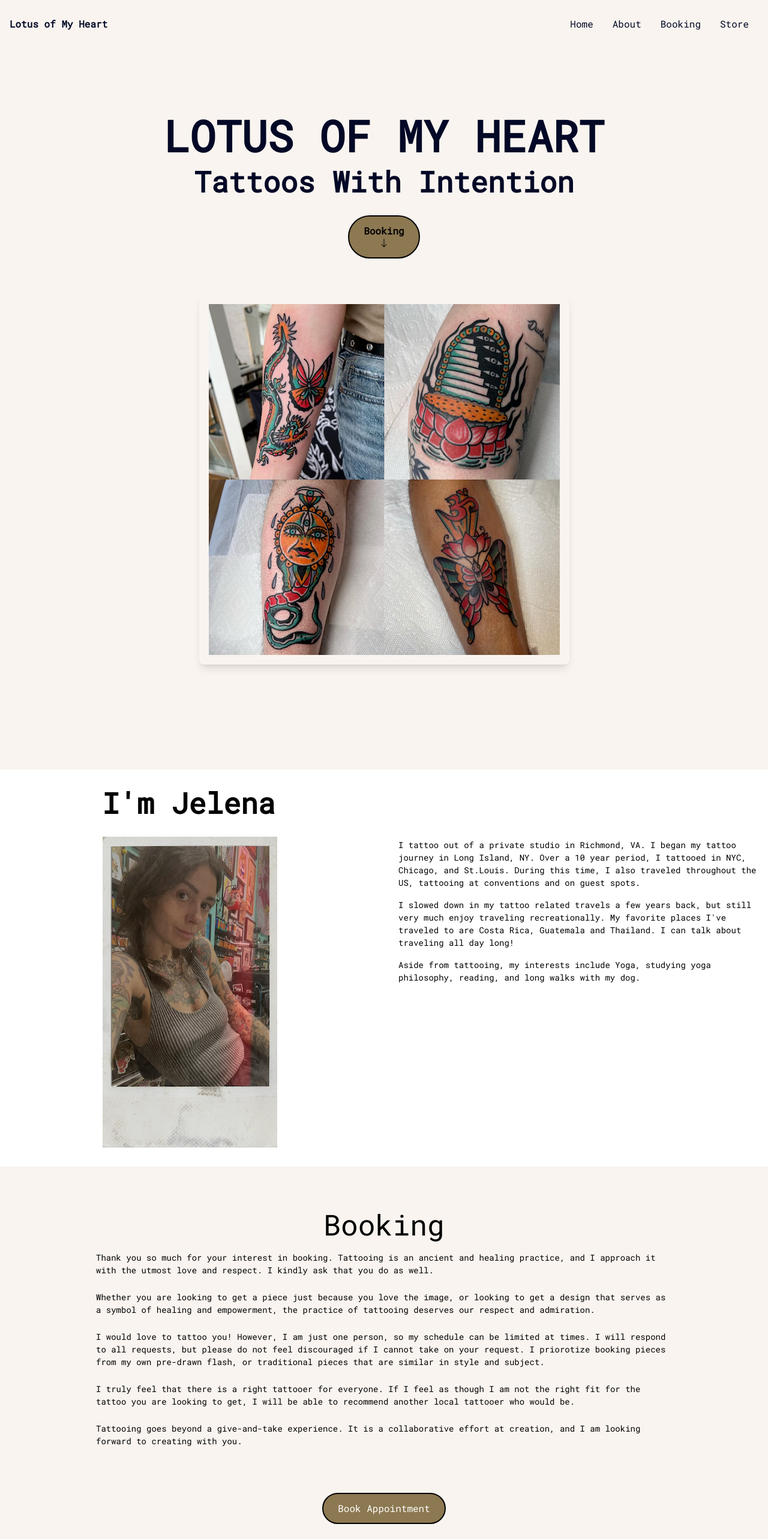
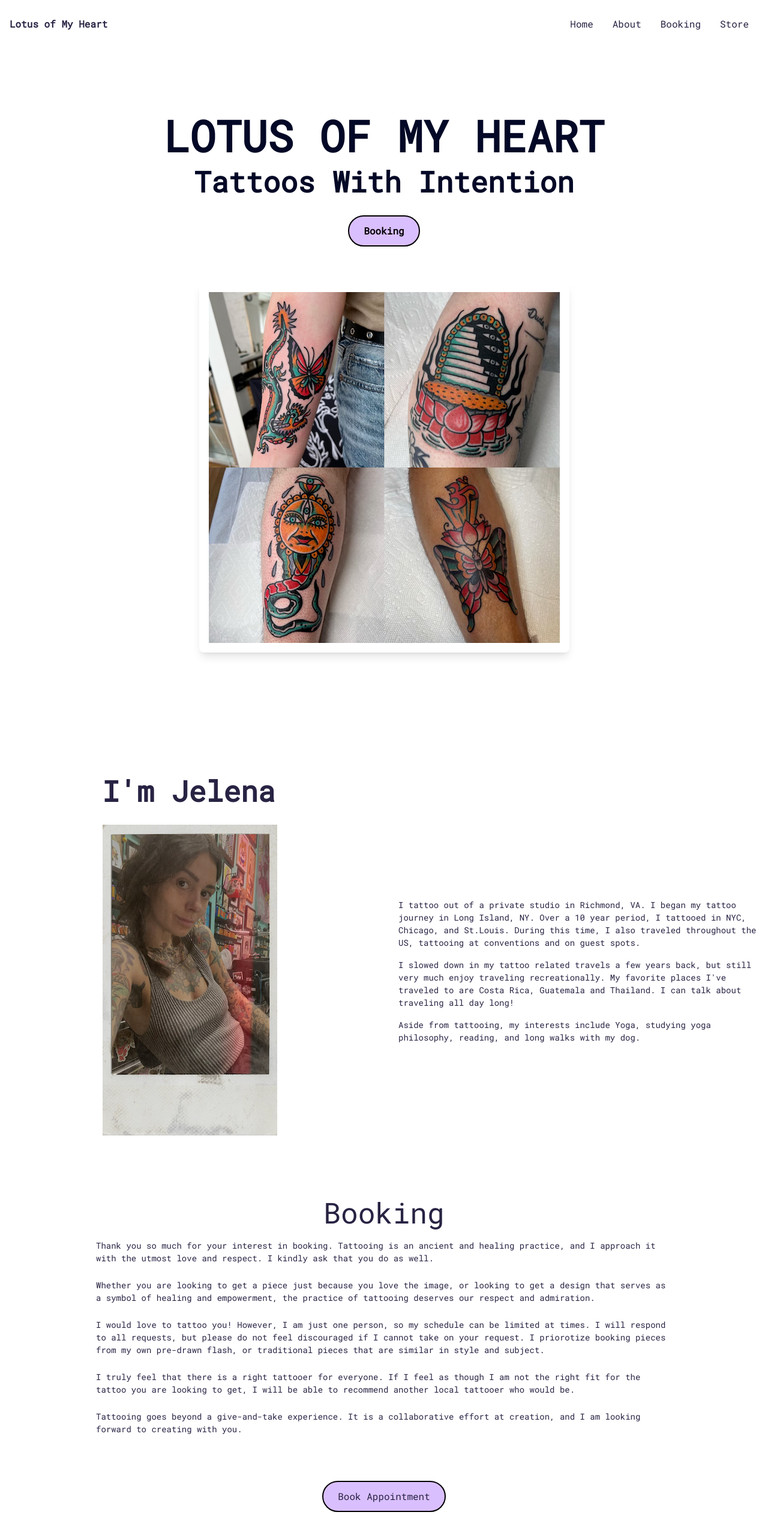
Before and after one commit to rossagordon/Lotus-of-My-Heart, a React (Create React App) app: page / in a window 1280 px wide. Shown: the top 2566 px of the page at 60% size. Built offline with nearby package versions, Linux system fonts and the light colour scheme.

Commit message:
colors updated

```diff
--- a/src/components/About.jsx
+++ b/src/components/About.jsx
@@ -5,7 +5,7 @@ const About = () => {
   return (
     <div
       name="about"
-      className="w-full  grid sm:grid-cols-2 md:grid-cols-2 gap-4"
+      className="w-full bg-[#ffffff] text-[#272343] grid sm:grid-cols-2 md:grid-cols-2 gap-4"
     >
       {/* Left Side */}
       <div className="justify-center items-center mx-auto p-8">
@@ -14,7 +14,7 @@ const About = () => {
           <img src={Jelena} className="" alt="Jelena" />
         </div>
       </div>
-      <div className="p-4 sm:pt-[115px] ">
+      <div className="p-4 sm:pt-[115px] lg:mt-[120px] ">
         <p className="text-[14px]">
           I tattoo out of a private studio in Richmond, VA. I began my tattoo
           journey in Long Island, NY. Over a 10 year period, I tattooed in NYC,
--- a/src/components/Booking.jsx
+++ b/src/components/Booking.jsx
@@ -2,7 +2,7 @@ import React from "react";
 
 const Booking = () => {
   return (
-    <div name="booking" className="bg-[#f9f4ef] w-full">
+    <div name="booking" className="bg-[#ffffff] text-[#272343] w-full">
       {/* Container */}
       <div className="max-w-[1000px] mx-auto flex flex-col w-full pb-[-50px] ">
         <div className="justify-center p-2 mt-[25px] ">
@@ -38,7 +38,7 @@ const Booking = () => {
             creating with you.
           </p>
           <div className="p-8 text-center">
-            <button className="text-[#fffffe] bg-[#8c7851] border-2 rounded-full border-black group px-6 py-3 mt-8 content-center">
+            <button className="bg-[#dabfff] border-2 rounded-full border-black group px-6 py-3 mt-8 content-center">
               <a href="mailto:tattoosandadventures@gmail.com">
                 Book Appointment
               </a>
--- a/src/components/Footer.jsx
+++ b/src/components/Footer.jsx
@@ -7,7 +7,7 @@ const Footer = () => {
   return (
     <div
       name="contact"
-      className="w-full h-[270px] bg-[#f9f4ef] text-[#020826] flex justify-center items-center p-4"
+      className="w-full h-[270px] bg-[#ffffff] text-[#272343] flex justify-center items-center p-4"
     >
       {/* Container */}
       <div className="font-bold inline text-center">
--- a/src/components/Hero.jsx
+++ b/src/components/Hero.jsx
@@ -5,7 +5,7 @@ import Tattoos from "../assets/Tattoos.png";
 
 const Hero = () => {
   return (
-    <div name="home" className="w-full h-[screen] bg-[#f9f4ef]">
+    <div name="home" className="w-full h-[screen] bg-[#ffffff] text-[#272343]">
       {/* Container */}
       <div className="max-w-[1000px] h-full items-center text-center mx-auto py-[175px]">
         <h1 className="text-[#020826] text-4xl sm:text-7xl font-bold uppercase p-4">
@@ -15,11 +15,10 @@ const Hero = () => {
           Tattoos With Intention
         </h2>
         <div className="display-flex text-center">
-          <button className="text-black font-bold bg-[#8c7851] border-2 rounded-full border-black group px-6 py-3 mt-8 content-center">
+          <button className="text-black font-bold bg-[#dabfff] border-2 rounded-full border-black group px-6 py-3 mt-8 content-center">
             <Link to="booking" smooth={true} duration={500}>
               Booking
             </Link>
-            <BsArrowDown className="mx-auto animate-bounce mt-1" />
           </button>
         </div>
 
--- a/src/components/Navbar.jsx
+++ b/src/components/Navbar.jsx
@@ -8,7 +8,7 @@ const Navbar = () => {
   const handleClick = () => setNav(!nav);
 
   return (
-    <div className="fixed w-full h-[80px] flex justify-between items-center px-4 bg-[#f9f4ef] text-[#020826]">
+    <div className="fixed w-full h-[80px] flex justify-between items-center px-4 bg-[#ffffff] text-[#272343]">
       <div>
         <h1 className="font-bold">Lotus of My Heart</h1>
       </div>
```
